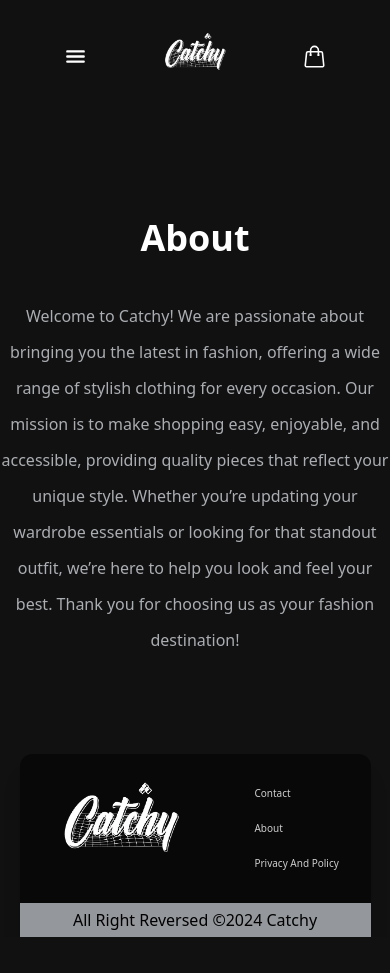
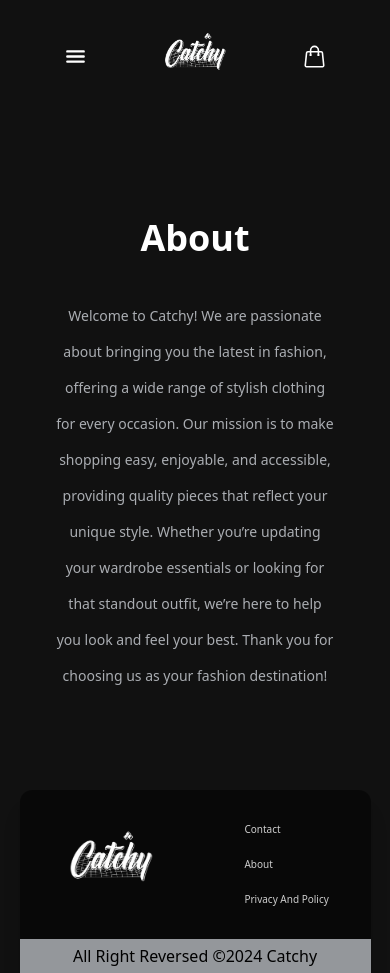
Before and after one commit to mohamednatsu/catchy-store-next-js, a Next.js app: page /about in a window 390 px wide. Before the commit the page ends 937 px from the top, so only its background shows below. Built offline with nearby package versions, Linux system fonts and the light colour scheme.

Commit message:
add responsive another version 2

```diff
--- a/app/(products)/products/[id]/page.jsx
+++ b/app/(products)/products/[id]/page.jsx
@@ -69,4 +69,4 @@ function Page({ params }) {
     )
 }
 
-export default page;
+export default Page;
--- a/app/about/page.jsx
+++ b/app/about/page.jsx
@@ -1,12 +1,12 @@
 
 function page() {
     return (
-        <div className="w-full mt-16 py-10 flex flex-col gap-10 justify-around items-center">
+        <div className="w-full mt-16 py-10 flex flex-col gap-10 justify-around items-center px-2">
             <div className="w-1/2 flex text-center text-4xl text-white font-bold justify-center items-center">
                 <h2>About</h2>
             </div>
 
-            <div className="md:w-1/2 sm:w-3/4 flex text-gray-300/80 md:text-justify text-center leading-9 justify-center items-center">
+            <div className="md:w-1/2 w-3/4 md:text-lg text-[14px] flex text-gray-300/80 md:text-justify text-center leading-9 md:leading-10 justify-center items-center">
                 Welcome to Catchy! We are passionate about bringing you the latest in fashion, offering a wide range of stylish clothing for every occasion. Our mission is to make shopping easy, enjoyable, and accessible, providing quality pieces that reflect your unique style. Whether you’re updating your wardrobe essentials or looking for that standout outfit, we’re here to help you look and feel your best. Thank you for choosing us as your fashion destination!
             </div>
         </div>
--- a/app/contact/page.jsx
+++ b/app/contact/page.jsx
@@ -7,14 +7,14 @@ function page() {
                 <h2 className='text-white font-bold text-4xl'>Contact Us</h2>
             </div>
 
-            <div className="flex justify-center items-center flex-col gap-5 md:w-1/3 sm:w-1/2 sm:mx-3">
+            <div className="flex justify-center items-center flex-col gap-5 md:w-1/3 w-[80%] sm:mx-3">
                 <div className="flex flex-row justify-around items-center gap-7 w-full">
                     <input placeholder='First name' className=" h-12 w-full rounded-xl bg-gray-300/35 outline-none pl-3 text-white shadow-lg" type="text" />
                     <input placeholder='Second name' className=" h-12 w-full rounded-xl bg-gray-300/35 outline-none pl-3 text-white shadow-lg" type="text" />
                 </div>
                 <div className="flex flex-row justify-around items-center gap-7 w-full">
                     <input placeholder='Email address' className=" h-12 w-full rounded-xl bg-gray-300/35 outline-none pl-3 text-white shadow-lg" type="text" />
-                    <input placeholder='Order number' className=" h-12 w-[60%]  rounded-xl bg-gray-300/35 outline-none pl-3 text-white shadow-lg" type="text" />
+                    <input placeholder='Order Num.' className=" h-12 w-[60%]  rounded-xl bg-gray-300/35 outline-none pl-3 text-white shadow-lg" type="text" />
                 </div>
                 <div className="w-full">
                     <input placeholder='Subject' className=" h-12 w-full rounded-xl bg-gray-300/35 outline-none pl-3 text-white shadow-lg" type="text" />
--- a/components/Footer.jsx
+++ b/components/Footer.jsx
@@ -9,7 +9,7 @@ function Footer() {
         <div className='bg-black/50 bottom-0 mx-auto w-[90%] h-auto mt-14 rounded-t-xl capitalize shadow-xl'>
             <div className="flex justify-around items-center">
                 <div className="">
-                    <Image src={logo} width={140} height={140} alt='logo'/>
+                    <Image src={logo} className='md:w-[140px] md:h-[140px] w-[100px] h-[100px]' width={140} height={140} alt='logo'/>
                 </div>
                 <div className="text-white/80">
                     <ul className=' py-8 flex flex-col gap-5 '>
```
